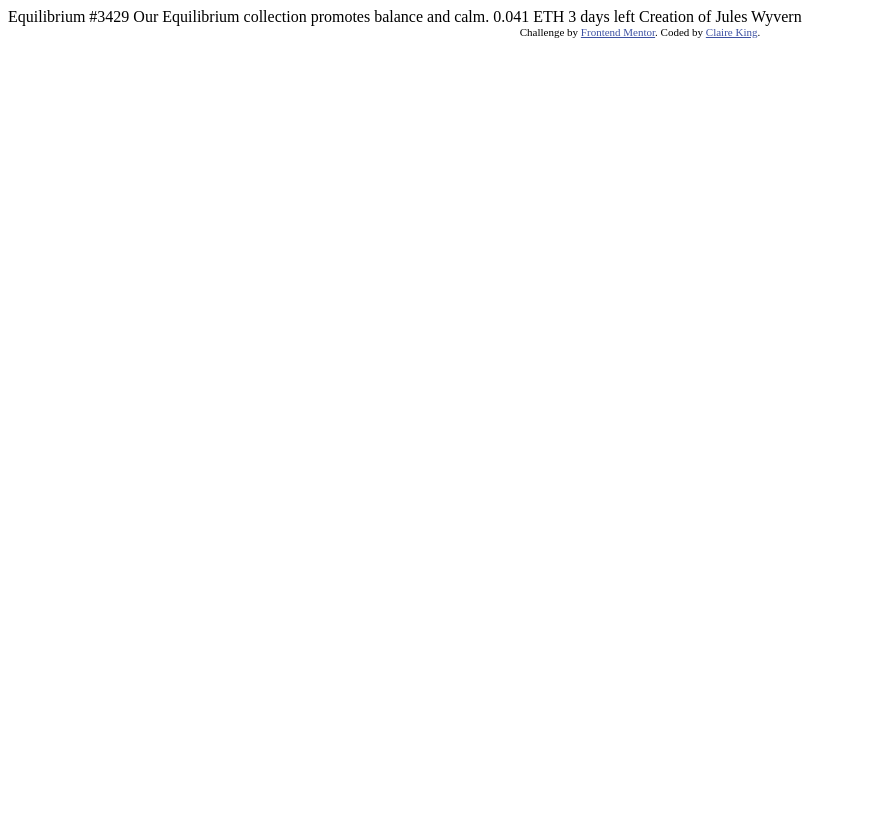
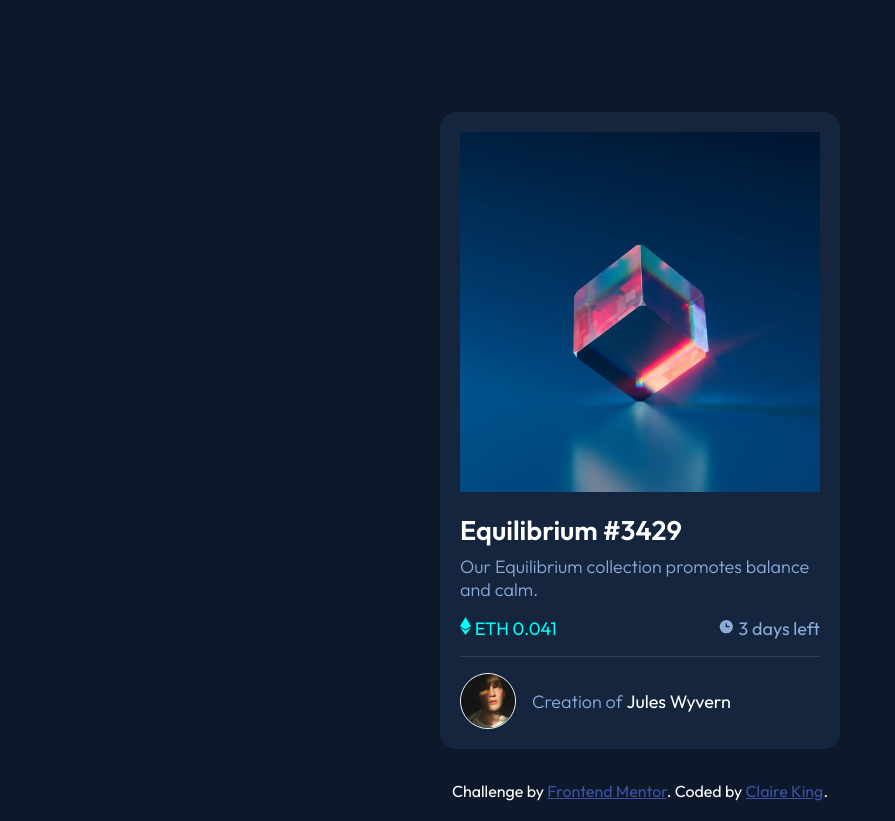
Before and after one commit to Claireb0125/nft-preview-card-component-main, a plain HTML site: page index.html in a window 1280 px wide. Shown: the whole page, without its empty margins (0-895 px from the left). Before the commit the page ends 800 px from the top, so only its background shows below. Drawn offline with Linux system fonts and the light colour scheme.

Commit message:
finished commit

```diff
--- a/index.html
+++ b/index.html
@@ -3,31 +3,41 @@
 <head>
   <meta charset="UTF-8">
   <meta name="viewport" content="width=device-width, initial-scale=1.0"> <!-- displays site properly based on user's device -->
+  <link rel="stylesheet" href="styles.css">
+  <link rel="icon" type="image/png" sizes="32x32" href="./images/favicon-32x32.png">
 
-  <link rel="icon" type="image/png" sizes="32x32" href="./images/favicon-32x32.png">
 
   <title>Frontend Mentor | NFT preview card component</title>
 
-  <!-- Feel free to remove these styles or customise in your own stylesheet 👍 -->
-  <style>
-    .attribution { font-size: 11px; text-align: center; }
-    .attribution a { color: hsl(228, 45%, 44%); }
-  </style>
 </head>
 <body>
 
-  Equilibrium #3429
+ <div class="container">
+  <article class="main-img">
+    <img src="images/image-equilibrium.jpg" alt="">
+    <div> <img src="images/icon-view.svg" alt=""> </div>
+  </article>
 
-  Our Equilibrium collection promotes balance and calm.
+  <article>
+    <h1>Equilibrium #3429</h1>
 
-  0.041 ETH
-  3 days left
+    <p id="mainp">Our Equilibrium collection promotes balance and calm.</p>
 
-  Creation of Jules Wyvern
+    <ul>
+    <li id="eth"> <img src="images/icon-ethereum.svg" alt=""> ETH 0.041</li>
+    <li id="day"> <img src="images/icon-clock.svg" alt=""> 3 days left</li>
+    </ul>
+  </article>
+
+  <article id="footer">
+    <img src="images/image-avatar.png" alt="">
+    <p> Creation of <span>Jules Wyvern</span></p>
+   </article>
+ </div>
 
   <div class="attribution">
     Challenge by <a href="https://www.frontendmentor.io?ref=challenge" target="_blank">Frontend Mentor</a>.
-    Coded by <a href="#">Claire King</a>.
+    Coded by <a href="https://codepen.io/claireb0125">Claire King</a>.
   </div>
 </body>
 </html>
--- a/styles.css
+++ b/styles.css
@@ -1 +1,130 @@
-@import url('https://fonts.googleapis.com/css2?family=Outfit:wght@300&display=swap');
+@import url('https://fonts.googleapis.com/css2?family=Outfit:wght@300;400;600&display=swap');
+
+* {
+    margin: 0;
+    padding: 0;
+    box-sizing: border-box;
+}
+
+img {
+    max-width: 100%;
+}
+
+ul {
+    list-style-type: none;
+}
+
+body {
+    font-family: 'outfit', sans-serif;
+    font-size: 18px;
+    background-color: hsl(217, 54%, 11%);
+    color: hsl(0, 0%, 100%);
+    padding: 1.25rem;
+    padding-top: 7rem;
+}
+
+p {
+    font-weight: 300;
+    color: hsl(215, 51%, 70%);
+}
+
+#eth {
+    color: hsl(178, 100%, 50%);
+}
+
+#day {
+    color: hsl(215, 51%, 70%);
+}
+
+.container {
+    padding: 1.25rem;
+    background-color: hsl(216, 50%, 16%);
+    border-radius: 1.0rem;
+    margin-bottom: 1rem;
+}
+
+.container .main-img {
+    position: relative;
+}
+
+.container .main-img div {
+    position: absolute;
+    top: 0;
+    background-color: hsl(178, 100%, 50%, 60%);
+    width: 100%;
+    height: 100%;
+    z-index: 999;
+    opacity: 0;
+    transition: opacity 0.5s ease-in-out;
+}
+
+.container .main-img div:hover {
+    opacity: 1;
+    cursor: pointer;
+}
+
+.container .main-img div img {
+    position: absolute;
+    left: 50%;
+    top: 50%;
+    translate: -50% -50%;
+}
+
+.container h1 {
+    color: white;
+    margin: 1rem 0.5rem 0.5rem 0;
+}
+
+.container h1:hover {
+    color: hsl(178, 100%, 50%);
+    cursor: pointer;
+}
+
+.container ul {
+    display: flex;
+    align-items: center;
+    justify-content: space-between;
+    padding: 1rem 0;
+    border-bottom: 1px solid hsl(215, 32%, 27%);
+}
+
+#footer {
+    display: flex;
+    align-items: center;
+    justify-content: start;
+    padding-top: 1rem;
+}
+
+#footer img {
+    width: 3.5rem;
+    border: 1px solid white;
+    border-radius: 50%;
+    margin-right: 1rem;
+}
+
+#footer p span {
+    color: white;
+    font-weight: 400;
+}
+
+#footer p span:hover {
+    color: hsl(178, 100%, 50%);
+    cursor: pointer;
+}
+
+.attribution {
+     font-size: 16px;
+     text-align: center;
+     padding-top: 1rem;
+    }
+
+.attribution a {
+    color: hsl(228, 45%, 44%);
+ }
+
+ @media (min-width: 300px) {
+    .container {;
+        width: 400px;
+        margin: 0 auto 1rem;
+    }
+ }
```
